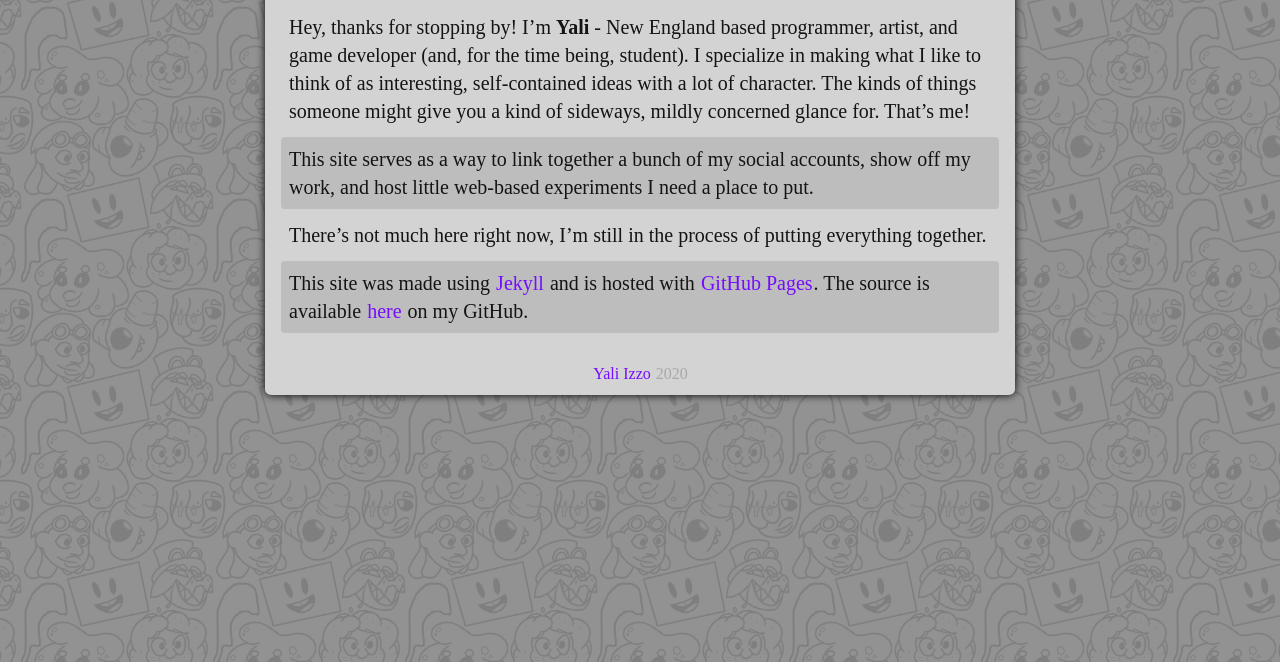
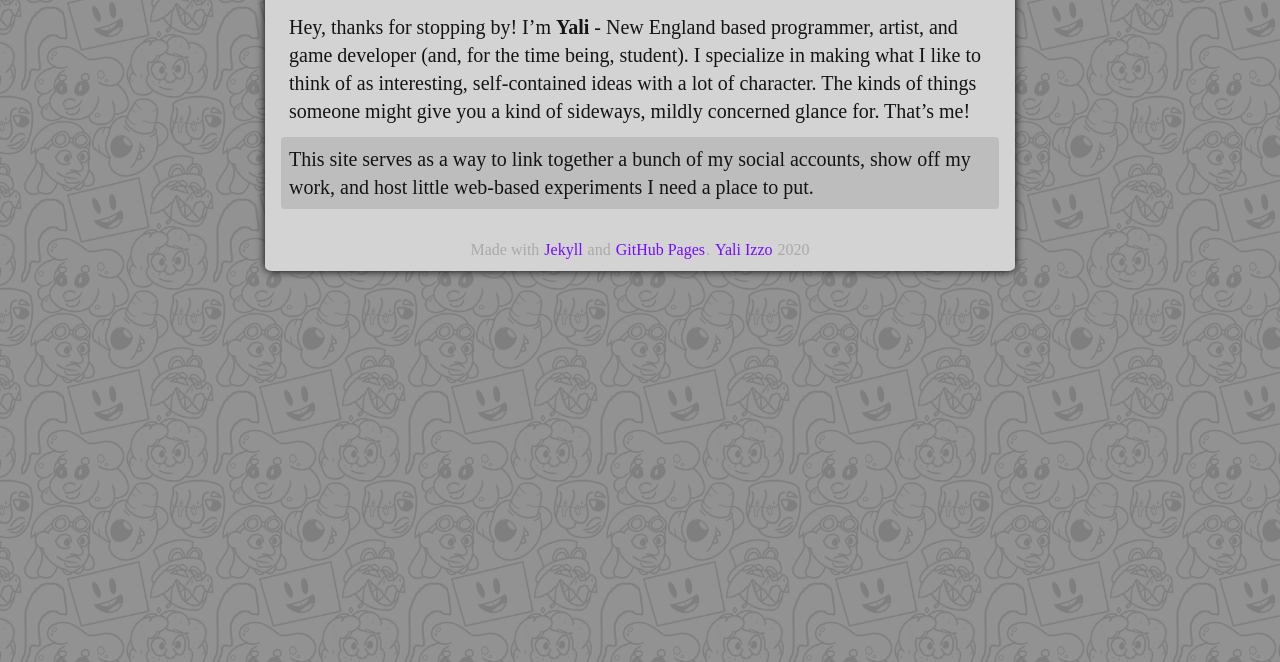
Before and after one commit to Sciman101/sciman101.github.io, a Jekyll site: the page built from index.md, in a window 1280 px wide, cut to the strip 262-924 px from the top of the page. Built offline with Jekyll 4.4.1, drawn with Linux system fonts in a browser that asks for light colours; nearby versions of some CDN libraries; some web fonts are replaced.

Commit message:
Moved paragraph to footer

```diff
--- a/_layouts/default.html
+++ b/_layouts/default.html
@@ -62,7 +62,10 @@
     <!-- The actual page content -->
     <article>
       {{ content }}
-      <div class='footer'><a href='/'>Yali Izzo</a> 2020</div>
+      <div class='footer'>
+        Made with <a href='https://jekyllrb.com/'>Jekyll</a> and <a href='https://pages.github.com/'>GitHub Pages</a>.
+        <a href='/'>Yali Izzo</a> 2020
+      </div>
     </article>
   </div>
 
--- a/assets/js/main.js
+++ b/assets/js/main.js
@@ -1,8 +1,8 @@
 // Array of possible splash messages
 const splash = [
   "Hello, World!",
-  "9 out of 10 doctors reccomend",
-  "1 out of 10 doctors do not reccomend",
+  "9 out of 10 doctors recommend",
+  "1 out of 10 doctors do not recommend",
   "Mk. II",
   "May contain nuts",
   "Trans rights!",
--- a/index.md
+++ b/index.md
@@ -8,7 +8,3 @@ description: Yali Izzo's personal site
 Hey, thanks for stopping by! I'm **Yali** - New England based programmer, artist, and game developer (and, for the time being, student). I specialize in making what I like to think of as interesting, self-contained ideas with a lot of character. The kinds of things someone might give you a kind of sideways, mildly concerned glance for. That's me!
 
 This site serves as a way to link together a bunch of my social accounts, show off my work, and host little web-based experiments I need a place to put.
-
-There's not much here right now, I'm still in the process of putting everything together.
-
-This site was made using [Jekyll](https://jekyllrb.com/) and is hosted with [GitHub Pages](https://pages.github.com/). The source is available [here](https://github.com/Sciman101/sciman101.github.io) on my GitHub.
```
